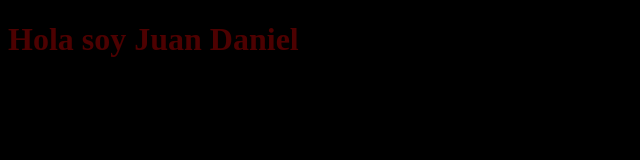
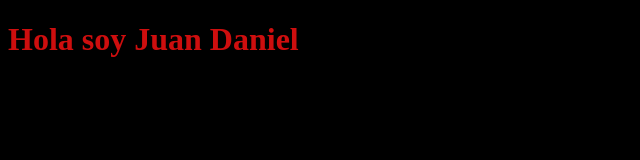
Before and after one commit to AkaDevelop/Ejercicios-practicos., a plain HTML site: page sitiowebestatico/index.html in a window 1280 px wide. Shown: the whole page, without its empty margins (0-640 px from the left). Drawn offline with Linux system fonts and the light colour scheme.

```diff
--- a/sitiowebestatico/styles.css
+++ b/sitiowebestatico/styles.css
@@ -1,6 +1,6 @@
 :root {
     /*Colors*/
-    --Dark-red-color: #4d0101;
+    --Dark-red-color: #ce0e0e;
     --Background-color: #000;
 
     /*FontSize*/
```
